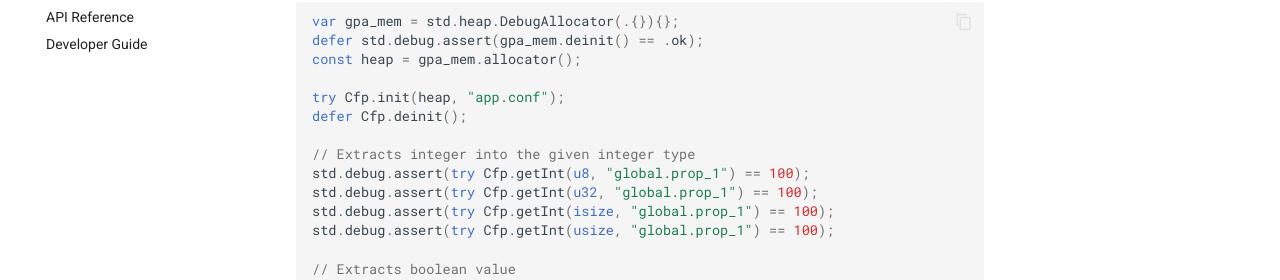
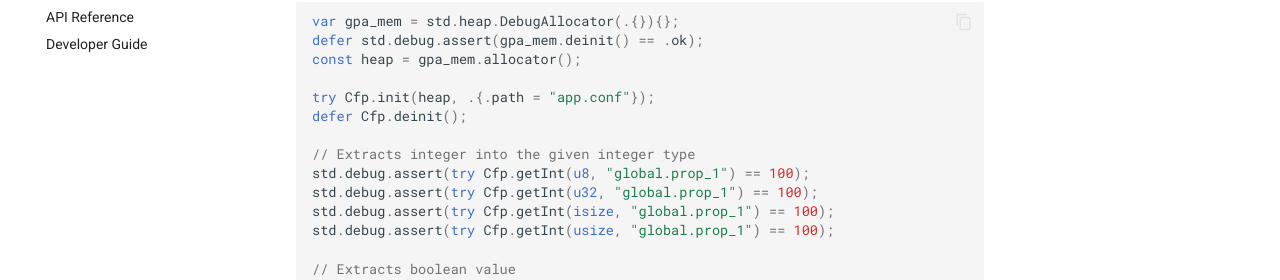
Before and after one commit to bitlaab-bolt/cfp, an MkDocs documentation site: the page built from docs/usage.md, in a window 1280 px wide and 900 px high, scrolled down 1873 px. Shown: the part 172-452 px from the top of the window. Built offline with MkDocs 1.6.1 and Material for MkDocs 9.7.7, drawn with Linux system fonts in a browser that asks for light colours.

```diff
--- a/docs/usage.md
+++ b/docs/usage.md
@@ -84,7 +84,7 @@ var gpa_mem = std.heap.DebugAllocator(.{}){};
 defer std.debug.assert(gpa_mem.deinit() == .ok);
 const heap = gpa_mem.allocator();
 
-try Cfp.init(heap, "app.conf");
+try Cfp.init(heap, .{.path = "app.conf"});
 defer Cfp.deinit();
 
 // Extracts integer into the given integer type
```
Also changed, not shown: TODO.md (+1 -0 lines), 1 other file.
